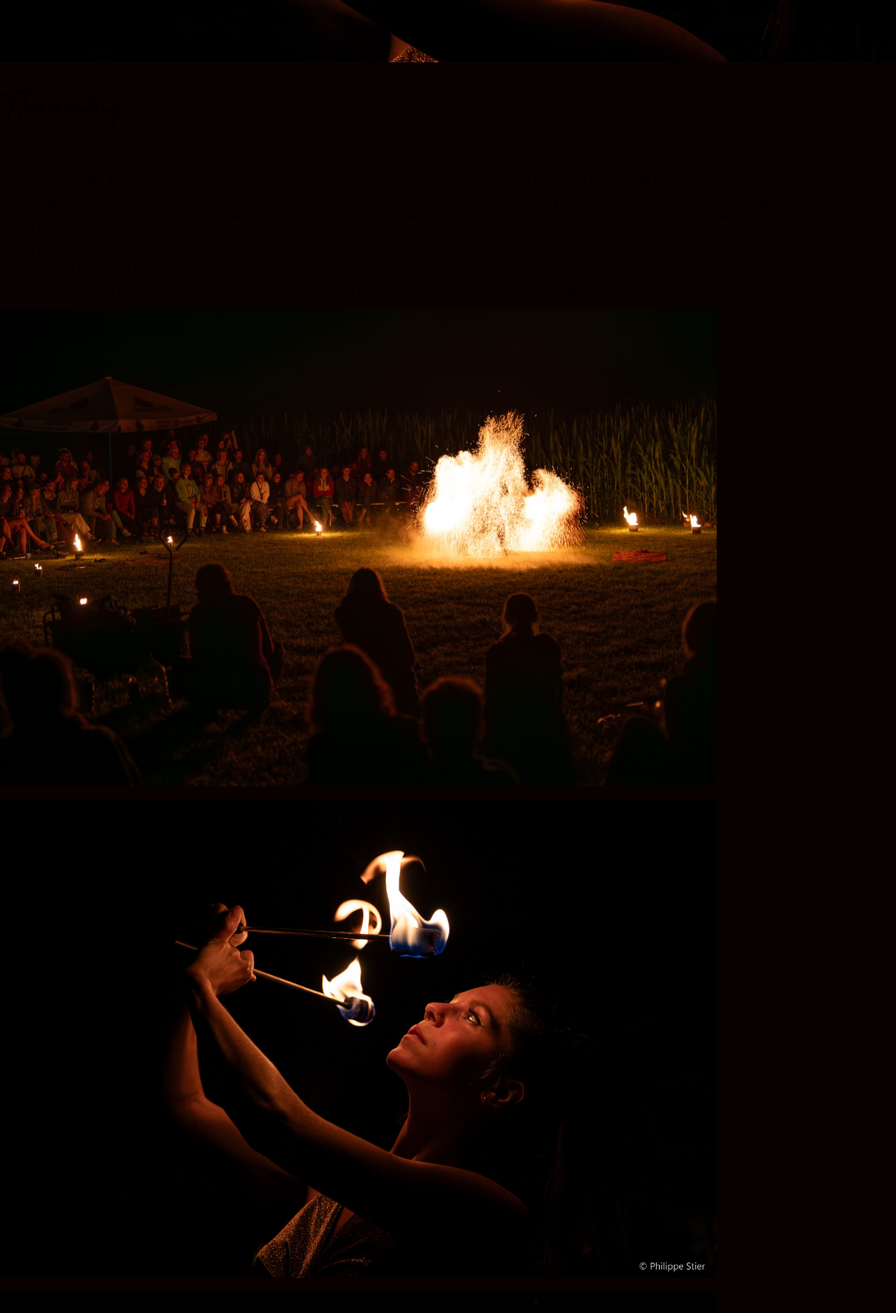
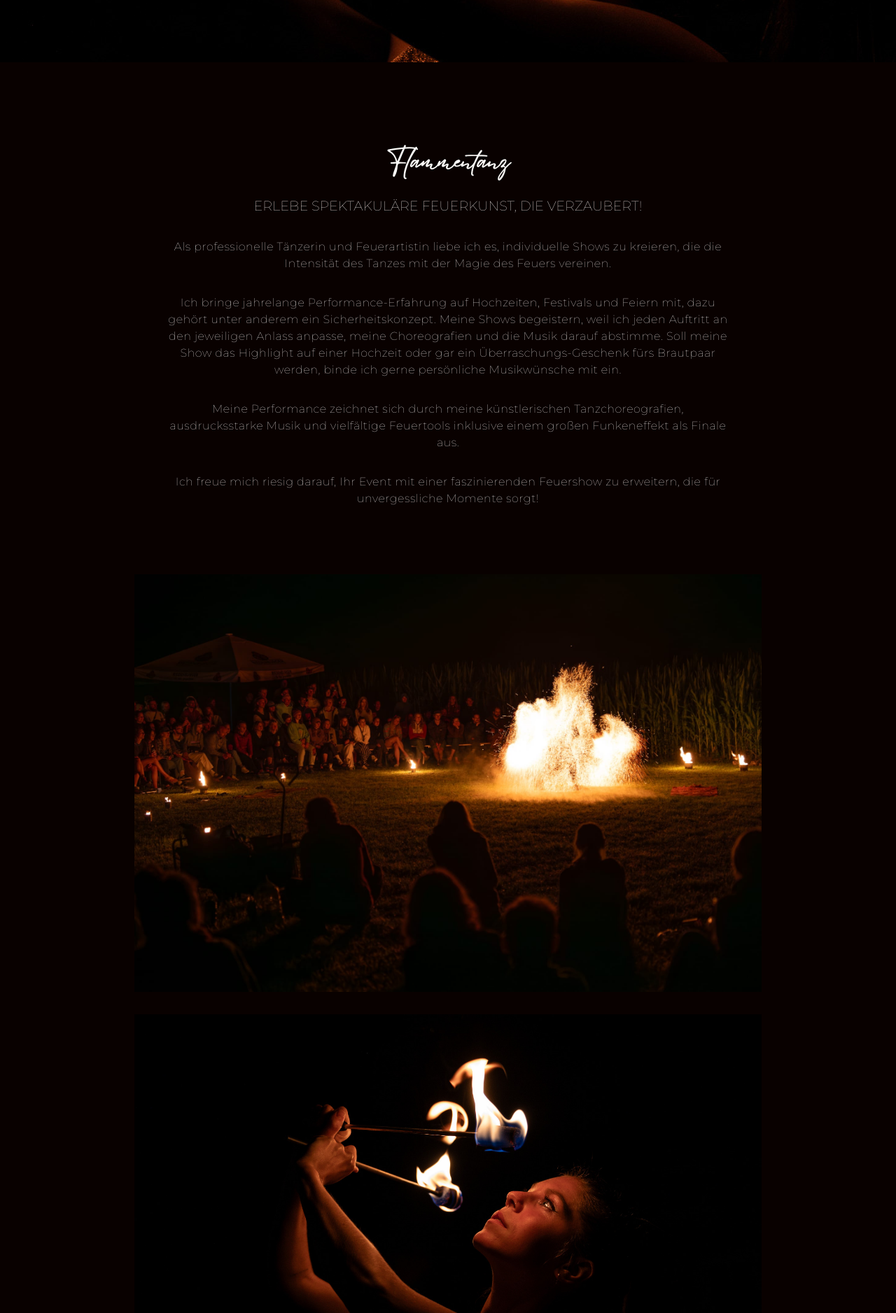
Before and after one commit to flammentanz-de/flammentanz, a Jekyll site: the page built from index.md, in a window 1280 px wide. Shown: the part 811-2688 px from the top of the page at 70% size. Built offline with Jekyll 4.4.1, drawn with Linux system fonts in a browser that asks for light colours.

Commit message:
Update index.md

```diff
--- a/index.md
+++ b/index.md
@@ -9,7 +9,7 @@ title: Flammentanz - Franziska
 </div>
 
 <div class="second-slide one-box">
-    <div class="left">
+    <div class="text-box">
         <h4>Flammentanz</h4>
         <h5>Erlebe spektakuläre Feuerkunst, die verzaubert!</h5>
         <p class="text">
@@ -32,12 +32,13 @@ title: Flammentanz - Franziska
             unvergessliche Momente sorgt!
         </p>
     </div>
-    <div class="right">
+    <div class="images">
         <img src="images/feuershow6.jpeg" loading="lazy" alt="Feuershow 1"/>
         <img src="images/feuershow3.jpeg" loading="lazy" alt="Feuershow 2"/>
         <img src="images/2G4A0024_edited.jpg" loading="lazy" alt="Feuershow 2"/>
     </div>
 </div>
+
 
 <div class="third-slide">
     <h4>Kontakt</h4>
```
